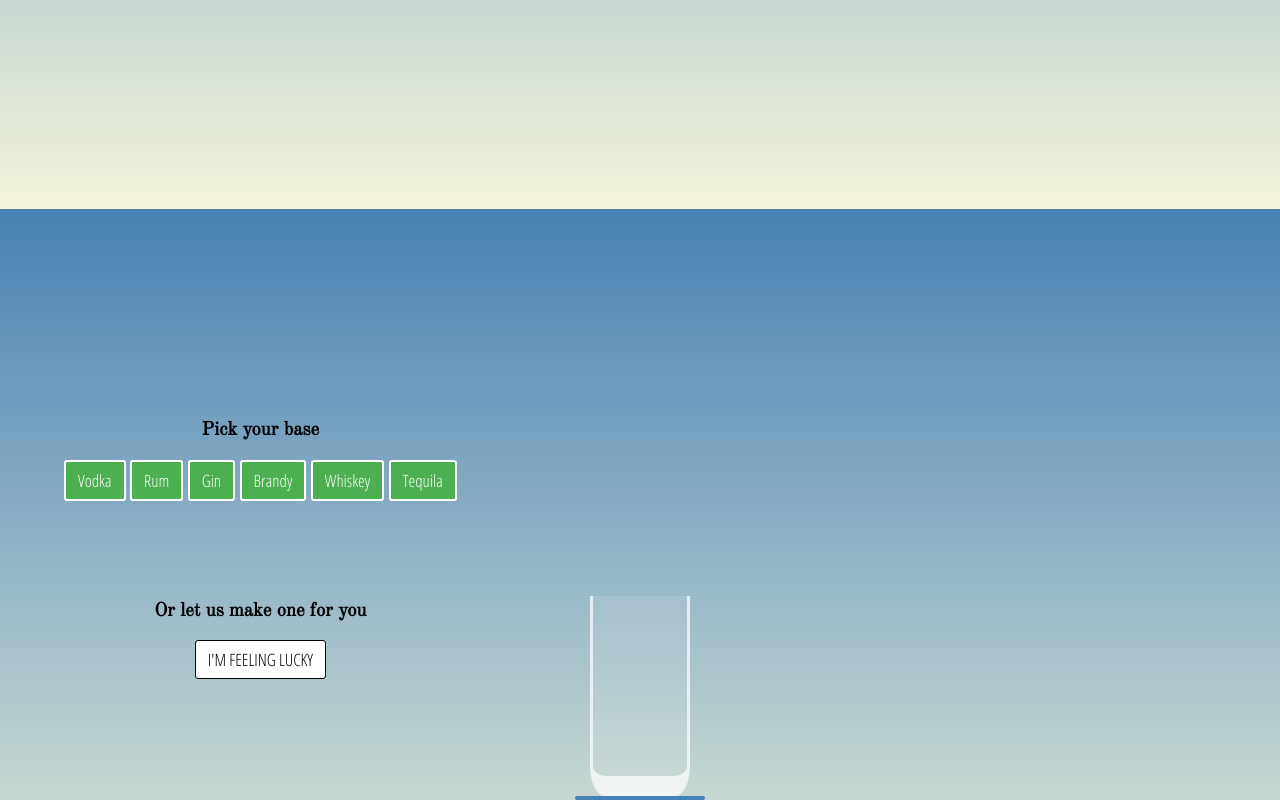
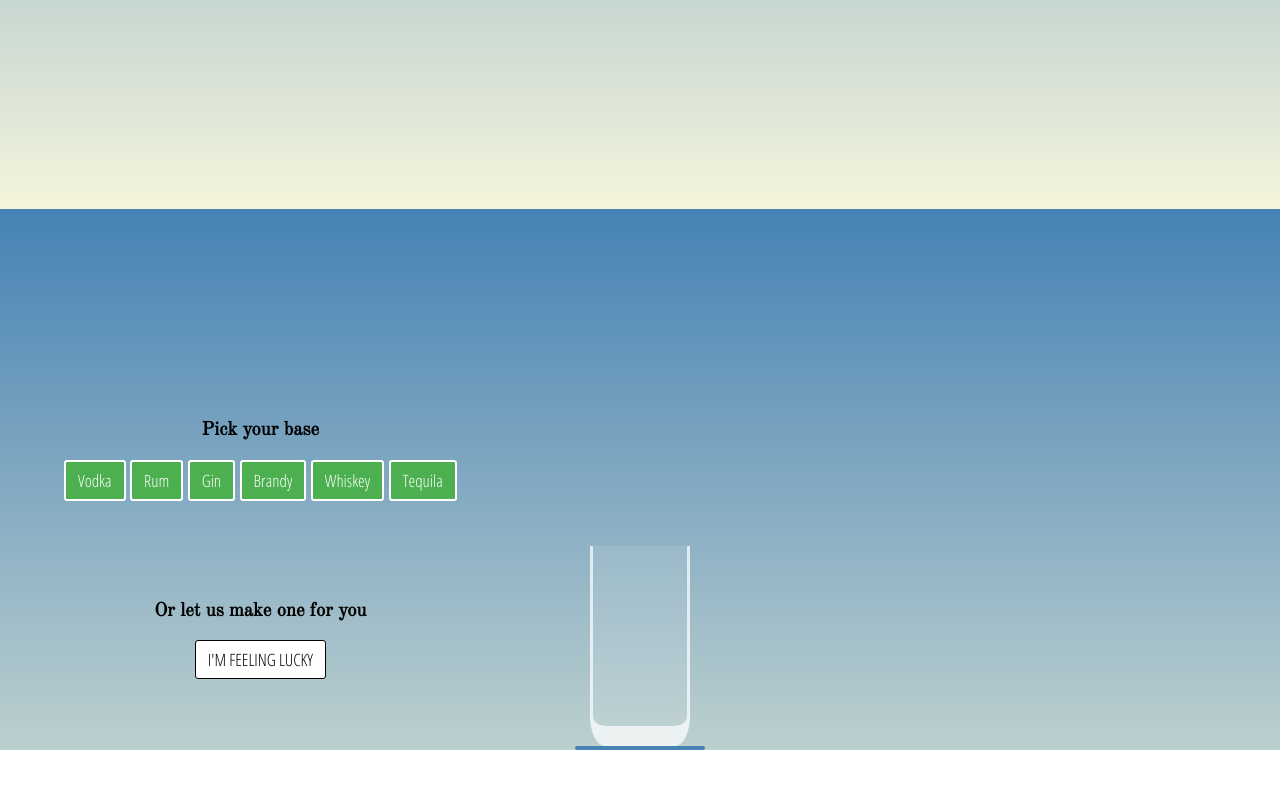
Before and after one commit to lrd64/3300P2, a plain HTML site: page i.html in a window 1280 px wide. Shown: the part 591-1391 px from the top of the page. After the commit the page ends 1341 px from the top, so only its background shows below. Drawn offline with nearby package versions, Linux system fonts and the light colour scheme.

Commit message:
moved glass up a bit

```diff
--- a/style.css
+++ b/style.css
@@ -70,7 +70,7 @@ form {
     position: absolute;
     top:52%; left:50%;
     height:200px; width:100px;
-    margin-top:750px; margin-left:-50px;
+    margin-top:700px; margin-left:-50px;
 }
 
 #glass {
```
